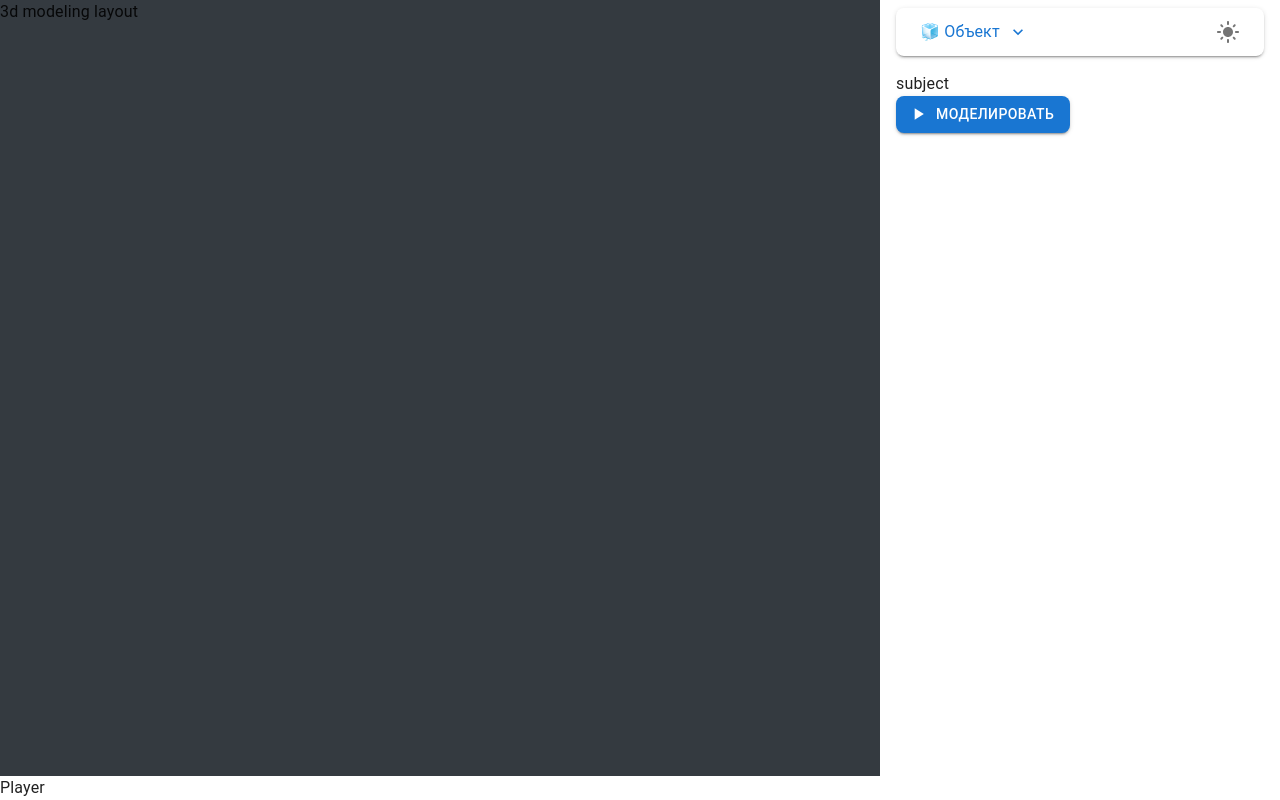
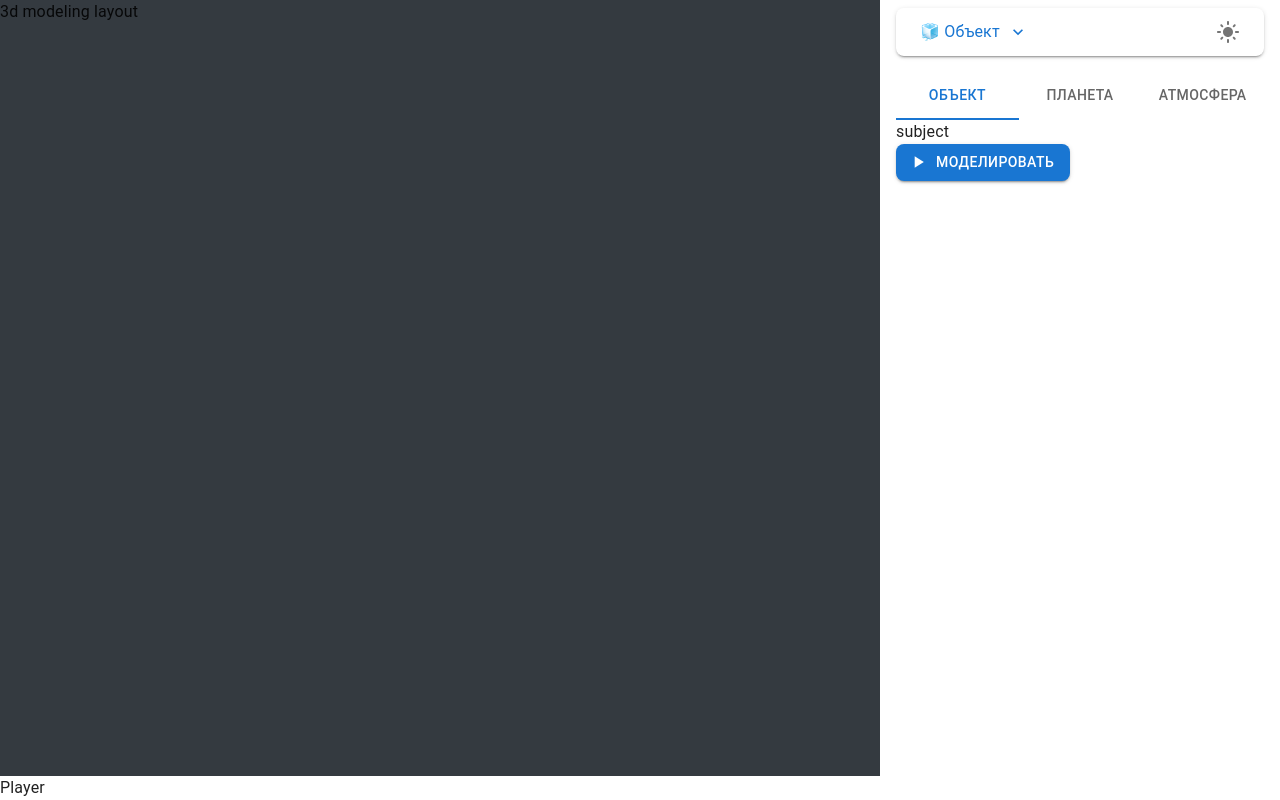
Before and after one commit to vadimshahray/meteorite-movement-in-earth-atmosphere, a React (Create React App) app: page / in a window 1280 px wide. Built offline with nearby package versions, Linux system fonts and the light colour scheme.

Commit message:
feat: rewrite sections with tabs

```diff
--- a/src/layouts/ConfigureLayout/ConfigureSections/ConfigureSections.tsx
+++ b/src/layouts/ConfigureLayout/ConfigureSections/ConfigureSections.tsx
@@ -1,17 +1,37 @@
-import { useSelector } from 'react-redux'
-import { selectActiveSection } from 'selectors'
+import { Tab, Tabs } from '@mui/material'
+import { Container, TabPanel } from 'components'
+import React, { useState } from 'react'
 import { AtmosphereSection } from './AtmosphereSection'
 import { PlanetSection } from './PlanetSection'
 import { SubjectSection } from './SubjectSection'
 
 /** Секции конфигурации */
 export const ConfigureSections = () => {
-  const activeSectionI = useSelector(selectActiveSection)
-  const sections: JSX.Element[] = [
-    <SubjectSection />,
-    <PlanetSection />,
-    <AtmosphereSection />,
-  ]
+  const [activeTab, setActiveTab] = useState('0')
 
-  return sections[activeSectionI]
+  const handleChange = (_: any, newActiveTab: number) => {
+    setActiveTab(newActiveTab.toString())
+  }
+
+  return (
+    <Container disableGutters>
+      <Container disableGutters>
+        <Tabs value={activeTab} onChange={handleChange} variant='fullWidth'>
+          <Tab label='Объект' value='0' />
+          <Tab label='Планета' value='1' />
+          <Tab label='Атмосфера' value='2' />
+        </Tabs>
+      </Container>
+
+      <TabPanel value={activeTab} index='0'>
+        <SubjectSection />
+      </TabPanel>
+      <TabPanel value={activeTab} index='1'>
+        <PlanetSection />
+      </TabPanel>
+      <TabPanel value={activeTab} index='2'>
+        <AtmosphereSection />
+      </TabPanel>
+    </Container>
+  )
 }
```
